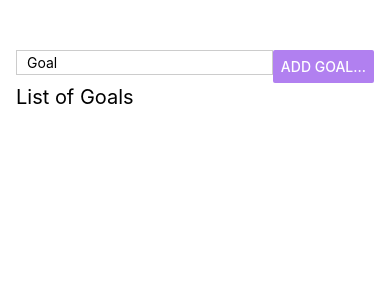
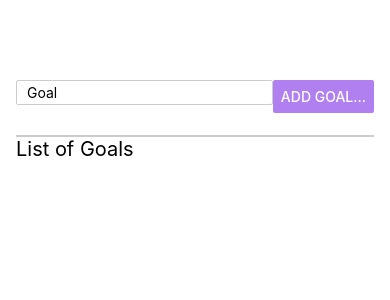
Before and after one commit to iamraselmolla/React-Native-Practise-Application, a React Native app: screen / in a window 390 px wide. Shown: the top 300 px of the page. Built offline with nearby package versions, Linux system fonts and the light colour scheme.

Commit message:
added event hander

```diff
--- a/App.js
+++ b/App.js
@@ -1,16 +1,24 @@
-import { StatusBar } from 'expo-status-bar';
+
 import { Button, StyleSheet, Text, TextInput, View } from 'react-native';
 
 export default function App() {
+
+  const goalInputHandler = (text) => {
+    console.log(text)
+  };
+
+  const addGoalHandler = () => {
+
+  };
   return (
     <View style={styles.appContainer}>
       <View style={styles.inputContainer}>
-        <TextInput style={styles.inputStyle} placeholder='Goal' />
+        <TextInput onChangeText={goalInputHandler} style={styles.inputStyle} placeholder='Goal' />
         <View>
           <Button color={'#b180f0'} style title='Add Goal...' />
         </View>
       </View>
-      <View>
+      <View style={styles.goalContainer}>
         <Text style={{ fontSize: 20 }}>List of Goals</Text>
       </View>
     </View>
@@ -19,7 +27,7 @@ export default function App() {
 
 const styles = StyleSheet.create({
   appContainer: {
-    paddingTop: 50,
+    paddingTop: 80,
     paddingLeft: 16,
     paddingRight: 16
   },
@@ -29,12 +37,18 @@ const styles = StyleSheet.create({
     width: '75%',
     padding: 3,
     marginBottom: 10,
-    paddingLeft: 10
+    paddingLeft: 10,
+    borderRadius: 2
   },
   inputContainer: {
     flexDirection: 'row',
     justifyContent: 'space-between',
 
   },
+  goalContainer: {
+    borderTopWidth: 2,
+    marginTop: 20,
+    borderTopColor: '#cccccc',
+  }
 
 });
```
